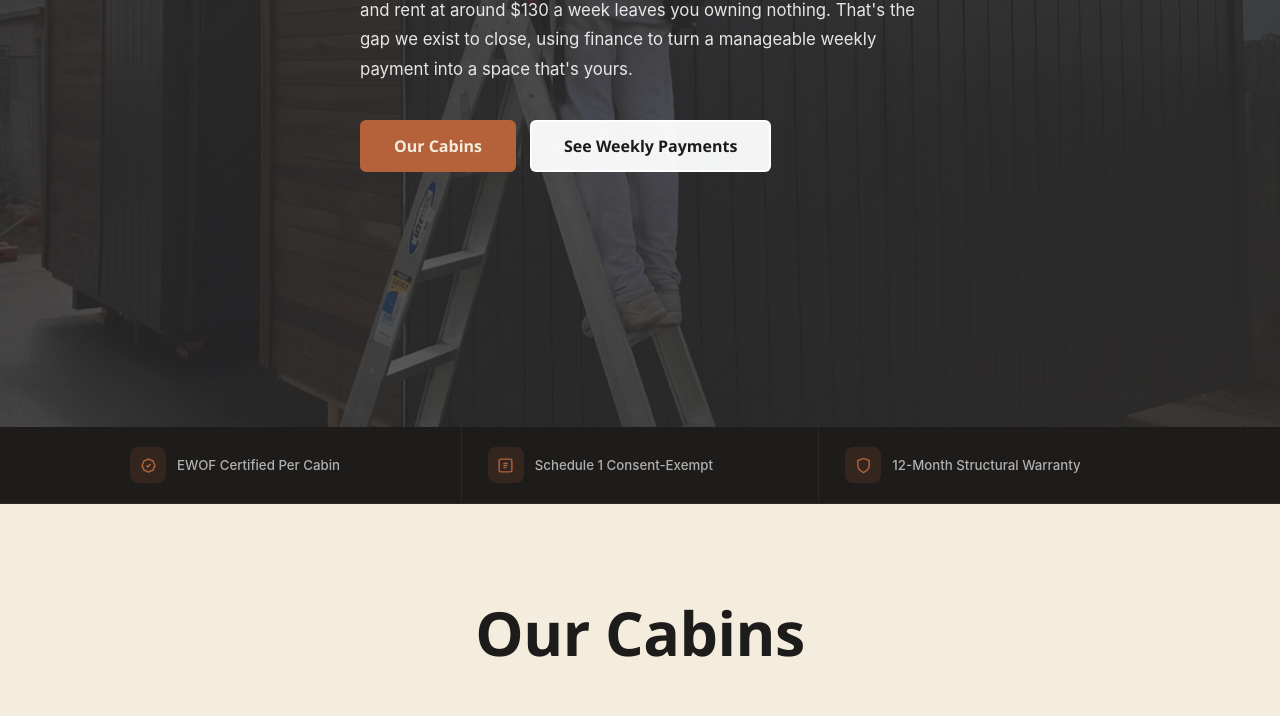
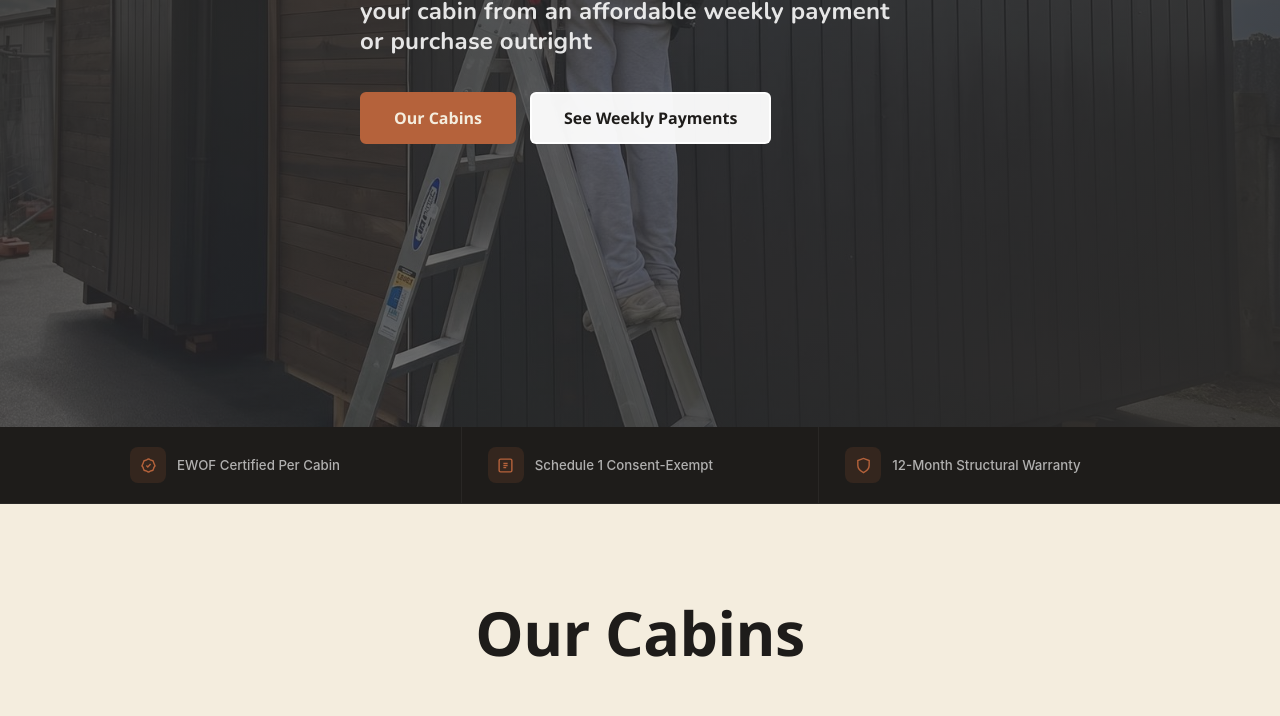
Before and after one commit to fraternalltd/fraternal, a plain HTML site: page index.html in a window 1280 px wide. Shown: the part 373-1089 px from the top of the page. Drawn offline with nearby package versions, Linux system fonts and the light colour scheme.

Commit message:
Add files via upload

```diff
--- a/index.html
+++ b/index.html
@@ -5,6 +5,7 @@
   <!-- Performance hints -->
   <link rel="preconnect" href="https://fonts.googleapis.com">
   <link rel="preconnect" href="https://fonts.gstatic.com" crossorigin>
+  <link href="https://fonts.googleapis.com/css2?family=Nunito:wght@700;800;900&display=swap" rel="stylesheet">
   <link rel="preconnect" href="https://www.googletagmanager.com">
   <link rel="preconnect" href="https://connect.facebook.net">
   <link rel="dns-prefetch" href="https://www.google-analytics.com">
@@ -103,8 +104,7 @@
     #float-cta.show{opacity:1;transform:translateY(0)}
     #float-cta .btn{box-shadow:0 12px 36px rgba(181,98,59,.55),0 0 0 3px rgba(0,85,184,1),0 0 14px 4px rgba(0,85,184,.4);padding:18px 32px;font-size:1rem;font-weight:700;letter-spacing:.01em}
     #hero{position:relative;min-height:100svh;display:flex;align-items:center;padding-top:var(--nav-h);overflow:hidden;background:var(--charcoal)}
-    .hero-bg{position:absolute;inset:0;background-image:url('./hero-bg.jpg');background-size:cover;background-position:center top;opacity:.52;animation:hzoom 14s ease-out forwards;pointer-events:none}
-    @keyframes hzoom{from{transform:scale(1.06)}to{transform:scale(1)}}
+    .hero-bg{position:absolute;inset:0;background-image:url('./hero-bg.jpg');background-size:cover;background-position:center top;opacity:.72;transform:scale(1);pointer-events:none}
     .hero-grad{position:absolute;inset:0;background:linear-gradient(135deg,rgba(45,43,41,.92) 0%,rgba(45,43,41,.55) 55%,rgba(45,43,41,.88) 100%);pointer-events:none}
     .hero-content{position:relative;z-index:2;max-width:700px}
     .hero-pill{display:inline-flex;align-items:center;gap:8px;background:var(--cedar);color:var(--bone);padding:8px 16px;border-radius:100px;font-size:.77rem;font-weight:600;letter-spacing:.06em;text-transform:uppercase;margin-bottom:24px;font-family:'Outfit','Segoe UI',-apple-system,BlinkMacSystemFont,sans-serif}
@@ -113,7 +113,8 @@
     #hero h1{color:#fff;margin-bottom:16px}
     .hero-location{font-family:'Outfit','Segoe UI',-apple-system,sans-serif;font-size:3rem;font-weight:700;color:#fff;letter-spacing:-.02em;line-height:1.05;margin-bottom:16px}
     .hero-own{color:rgba(255,255,255,.88);font-size:1.05rem;line-height:1.75;margin-bottom:36px;font-weight:400;max-width:560px}
-    .hero-btns{display:flex;gap:14px;flex-wrap:wrap;margin-bottom:44px}
+    .hero-own strong{font-weight:900;color:#fff;}
+    .hero-btns{display:flex;gap:14px;flex-wrap:wrap;margin-bottom:44px;margin-top:24px}
     .hero-btns .btn{padding:16px 32px;font-size:1rem;}
     .hero-stats{display:flex;gap:0;flex-wrap:wrap;background:rgba(30,28,26,.48);border-radius:var(--r-lg);overflow:hidden;border:1px solid rgba(255,255,255,.08)}
     .hstat{flex:1;min-width:130px;padding:18px 24px;border-right:1px solid rgba(255,255,255,.08)}
@@ -468,7 +469,7 @@
   <div class="wrap"><div class="hero-content">
     <div class="hero-pill"><span class="hero-pill-dot"></span>3 Cabins Available Now</div>
     <h2 class="hero-location">Hawke's Bay</h2>
-    <p class="hero-own"><strong>Fraternal</strong> is a local business. You'll meet the qualified carpenter who builds and inspects your cabin. A $20,000 deposit is beyond most, and rent at around $130 a week leaves you owning nothing. That's the gap we exist to close, using finance to turn a manageable weekly payment into a space that's yours.</p>
+    <p class="hero-own" style="font-family:'Nunito',sans-serif;font-size:clamp(1.15rem,2.5vw,1.5rem);font-weight:400;text-transform:none;letter-spacing:.01em;line-height:1.25">Need extra <strong>Living Space</strong> on your land? <strong>Own</strong> your cabin from an affordable weekly payment or purchase outright</p>
     <div class="hero-btns"><a href="#cabins" class="btn btn-cedar">Our Cabins</a><a href="#finance" class="btn btn-hero-sec">See Weekly Payments</a></div>
 
   </div></div>
```
